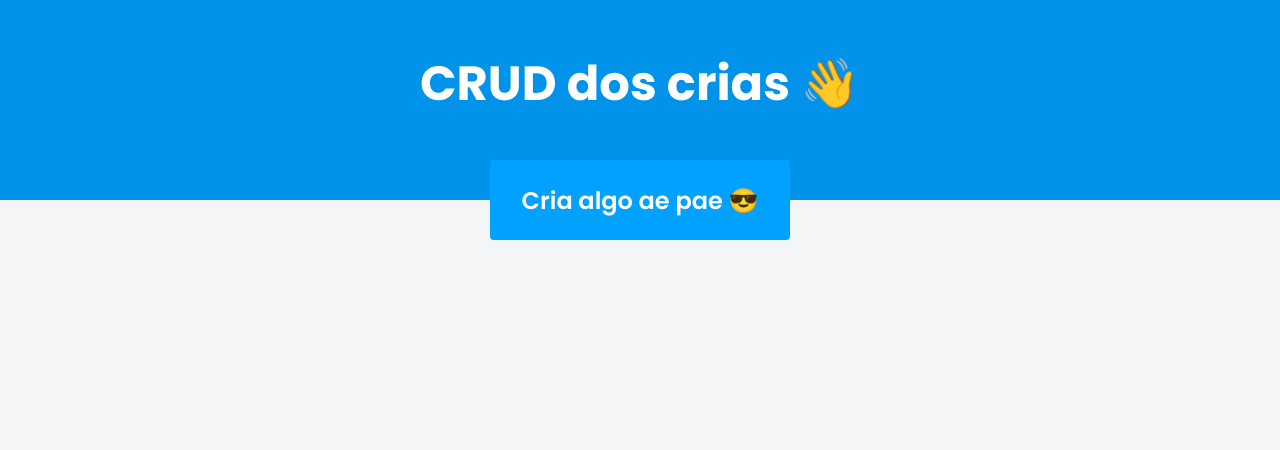
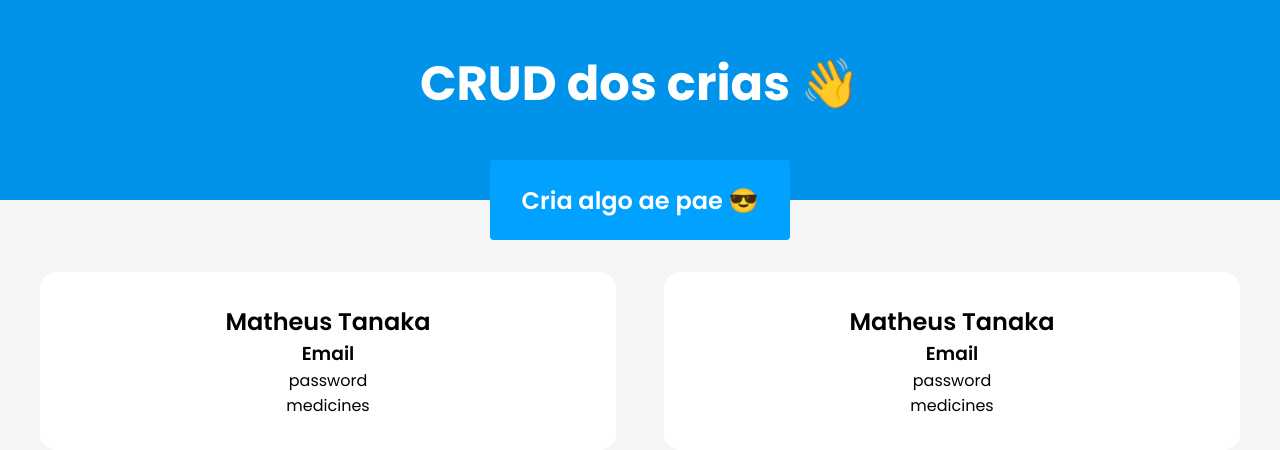
Before and after one commit to matheustanaka/Symptoms-Manager, a React (Create React App) app: page / in a window 1280 px wide. Shown: the top 450 px of the page. Built offline with nearby package versions, Linux system fonts and the light colour scheme.

Commit message:
feat: add card box component

```diff
--- /dev/null
+++ b/src/components/Card/index.tsx
@@ -0,0 +1,21 @@
+import { Container } from "./style";
+
+export function Card() {
+    return(
+        <Container>
+            <div className="box-card">
+            <h2>Matheus Tanaka</h2>
+            <h3>Email</h3>
+            <p>password</p>
+            <p>medicines</p>
+            </div>
+
+            <div className="box-card">
+            <h2>Matheus Tanaka</h2>
+            <h3>Email</h3>
+            <p>password</p>
+            <p>medicines</p>
+            </div>
+        </Container>
+    );
+}
--- /dev/null
+++ b/src/components/Card/style.ts
@@ -0,0 +1,20 @@
+import styled from "styled-components";
+export const Container = styled.div`
+    display: grid;
+    grid-template-columns: 1fr 1fr;
+    grid-column-gap: 3rem;
+
+    margin-top: 2rem;
+
+
+    .box-card {
+        display: flex;
+        align-items: center;
+        flex-direction: column;
+        padding: 2rem;
+        background: var(--box);
+        border-radius: 1rem;
+
+    }
+
+`;
--- a/src/components/Dashboard/index.tsx
+++ b/src/components/Dashboard/index.tsx
@@ -1,10 +1,12 @@
 import { Container } from "./style";
 import { ButtonCreate } from "../Button";
+import { Card } from "../Card";
 
 export function Dashboard() {
     return (
         <Container>
                 <ButtonCreate />
+                <Card />
         </Container>
     );
 }
--- a/src/components/Dashboard/style.ts
+++ b/src/components/Dashboard/style.ts
@@ -1,7 +1,8 @@
 import styled from "styled-components";
 
 export const Container = styled.main`
-    max-width: 1120px;
+    min-height: 70vh;
     margin: 0 auto ;
-    padding: 2.5rem 1rem;
+    padding: 2.5rem;
+    background: var(--background);
 `;
```
